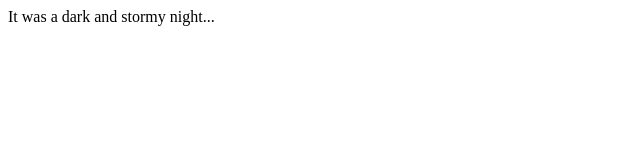
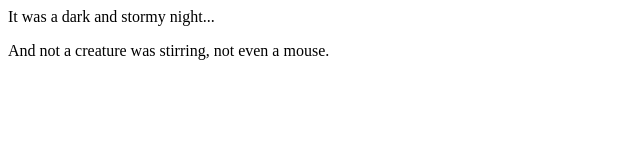
Before and after one commit to dixonspectives/fireside-story, a plain HTML site: page index.html in a window 1280 px wide. Shown: the whole page, without its empty margins (0-640 px from the left). Drawn offline with Linux system fonts and the light colour scheme.

Commit message:
added clever line

```diff
--- a/index.html
+++ b/index.html
@@ -1,5 +1,6 @@
 <html>
   <body>
     <p>It was a dark and stormy night...</p>
+    <p>And not a creature was stirring, not even a mouse.</p>
   </body>
 </html>
```
